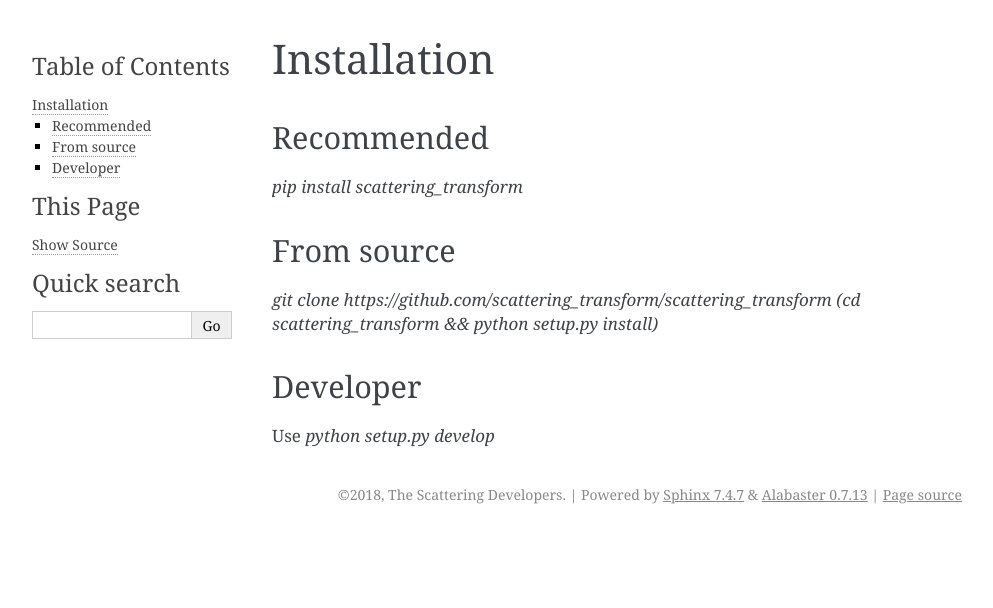
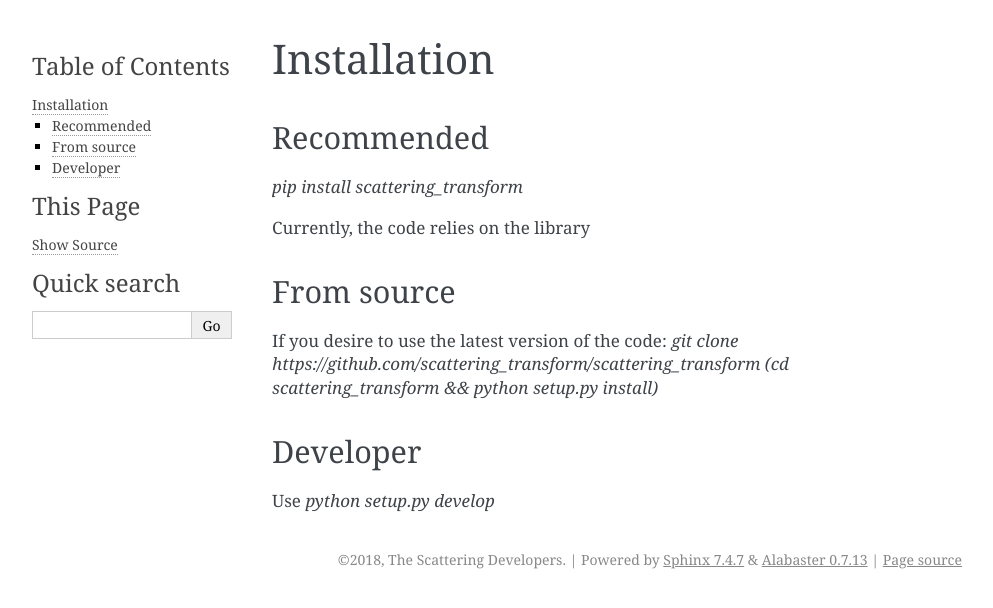
Before and after one commit to kymatio/kymatio, a Sphinx documentation site: the page built from doc/source/installation.rst, in a window 1280 px wide. Shown: the top 608 px of the page, without its empty margins (148-1141 px from the left). Built offline with Sphinx 7.4.7, drawn with Linux system fonts in a browser that asks for light colours; formulas are drawn with MathJax 3.

Commit message:
good doc, rly

```diff
--- a/doc/source/installation.rst
+++ b/doc/source/installation.rst
@@ -3,12 +3,15 @@ Installation
 
 Recommended
 -----------
+
 `pip install scattering_transform`
 
+Currently, the code relies on the library
 
 From source
 -----------
 
+If you desire to use the latest version of the code:
 `git clone https://github.com/scattering_transform/scattering_transform`
 `(cd scattering_transform && python setup.py install)`
 
--- a/doc/source/quickstart.rst
+++ b/doc/source/quickstart.rst
@@ -28,3 +28,8 @@ Let us visualize the output after a Scattering Transform::
 
 3-d signals
 ===========
+
+To go further
+=============
+
+Simply check the folder BLAH
--- a/doc/source/userguide.rst
+++ b/doc/source/userguide.rst
@@ -22,6 +22,9 @@ there exists :math:`\epsilon_0` satisfying:
 
 .. math:: 1-\epsilon_0 \leq \sum_\lambda |\hat \psi_\lambda(\omega)|^2 \leq 1
 
+Examples
+========
+
 Output size
 ===========
 
```
